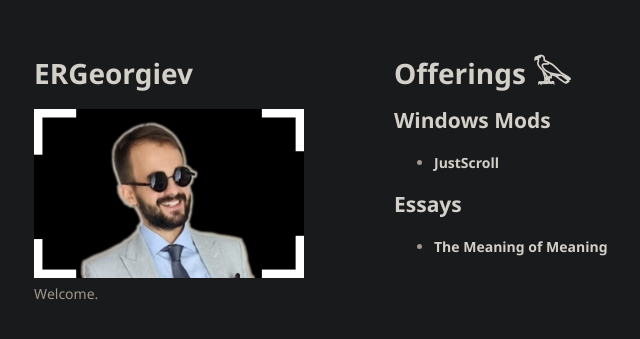
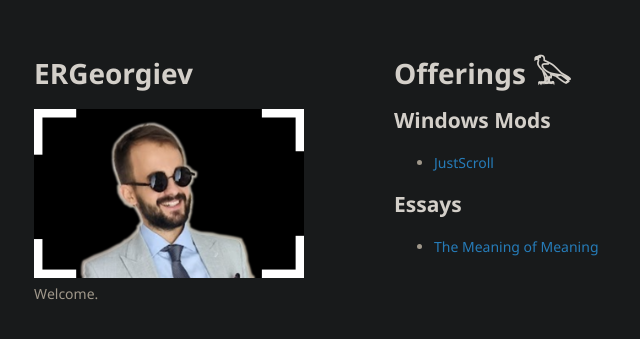
Before and after one commit to ERGeorgiev/ergeorgiev.github.io, a Jekyll site: the page built from index.md, in a window 1280 px wide. Shown: the top 339 px of the page, without its empty margins (176-816 px from the left). Built offline with Jekyll 4.4.1, drawn with Linux system fonts in a browser that asks for light colours; our own code applies the rules of GitHub Pages for plain Markdown files.

```diff
--- a/index.md
+++ b/index.md
@@ -6,8 +6,8 @@ layout: default
 
 ## [**Windows Mods**](./eds-windows-mods.html)
 
-- [**JustScroll**](./eds-windows-mods.html)
+- [JustScroll](./eds-windows-mods.html)
 
 ## [**Essays**](https://github.com/ERGeorgiev/essays)
 
-- [**The Meaning of Meaning**](https://github.com/ERGeorgiev/essays/blob/main/the-meaning-of-meaning.md)
+- [The Meaning of Meaning](https://github.com/ERGeorgiev/essays/blob/main/the-meaning-of-meaning.md)
```
